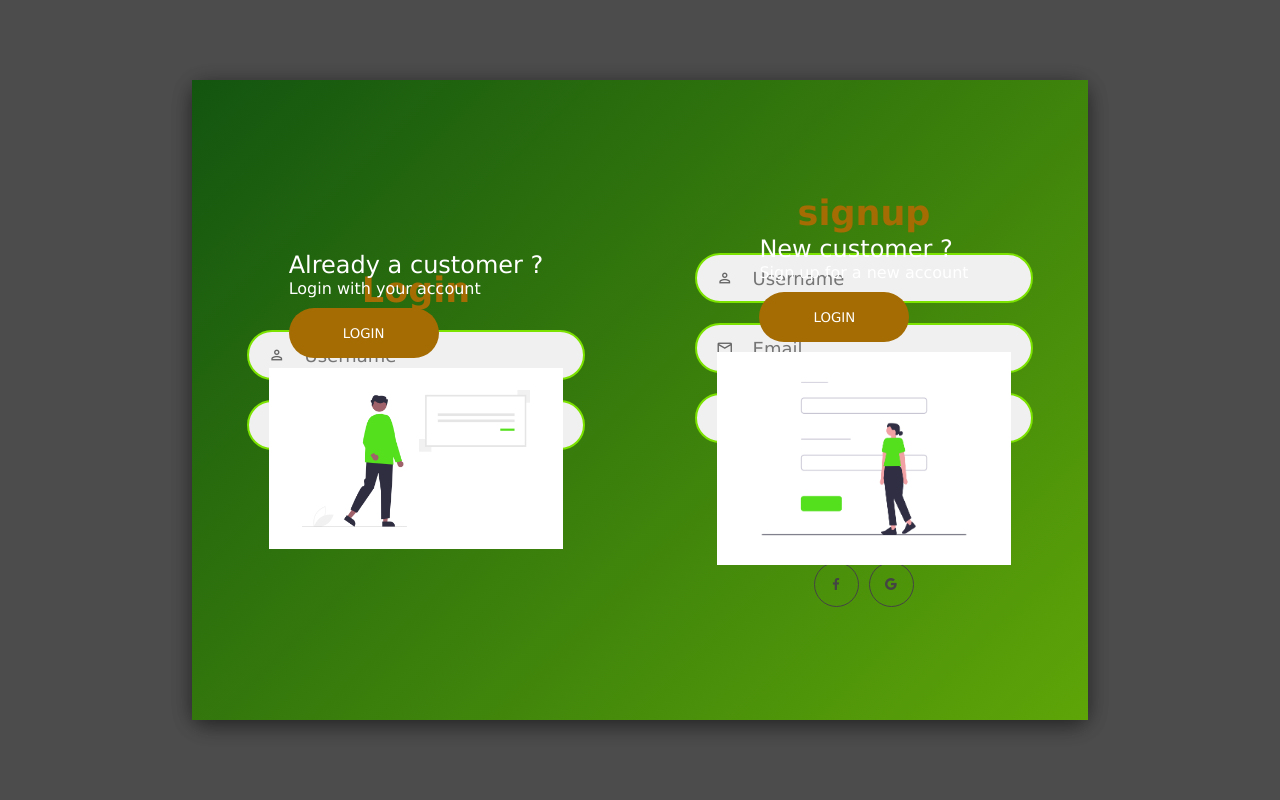
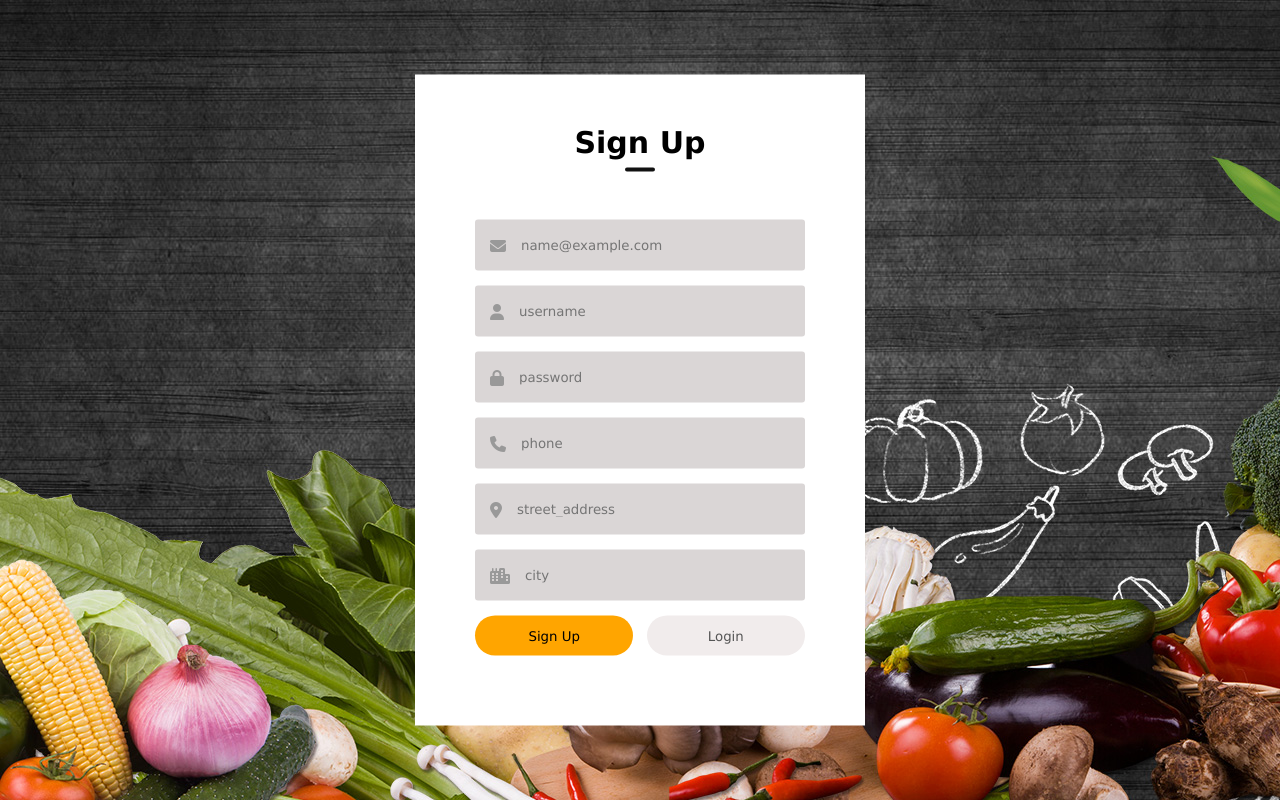
Before and after one commit to farahalibrahim/ShopSmart, a PHP site: page /HTML/login.html in a window 1280 px wide. Run offline with PHP 8.4, Linux system fonts and the light colour scheme; some libraries are stand-ins or nearby versions.

Commit message:
login and signup were done

```diff
--- a/CSS/login.css
+++ b/CSS/login.css
@@ -5,163 +5,87 @@
     font-family: Verdana, Geneva, Tahoma, sans-serif;
 }
 
-body {
-    display: flex;
-    align-items: center;
-    justify-content: center;
-    min-height: 100vh;
-    background: #4c4c4c;
+.container {
+    width: 100%;
+    height: 100vh;
+    background-image: url(../pics/—Pngtree—summer\ atmosphere\ restaurant\ supermarket\ vegetable_1098004.jpg);
+    background-position: center;
+    background-size: cover;
+    position: relative;
 }
 
-.container {
-    position: relative;
-    width: 70vw;
-    height: 80vh;
-    background: #f2f5f3;
-    border-radius: 15px;
-    box-shadow: 0 4px 20px 0 rgba(0, 0, 0, 0.3), 0 6px 20px 0 rgba(0, 0, 0, 0.3);
+.form-box {
+    width: 90%;
+    max-width: 450px;
+    position: absolute;
+    top: 50%;
+    left: 50%;
+    transform: translate(-50%, -50%);
+    background: #fff;
+    padding: 50px 60px 70px;
+    text-align: center;
 }
 
-.container::before {
-    content: "";
-    position: absolute;
-    top: 0;
-    width: 100%;
-    height: 100%;
-    background: linear-gradient(-45deg, #5ea508, #135510);
-    z-index: 0;
+.form-box h1 {
+    font-size: 30px;
+    margin-bottom: 60px;
+    color: rgb(0, 0, 0);
+    position: relative;
 }
 
-.login-signup {
+.form-box h1::after {
+    content: '';
+    width: 30px;
+    height: 4px;
+    border-radius: 3px;
+    background: rgb(17, 17, 17);
     position: absolute;
-    top: 0;
-    left: 0;
-    width: 100%;
-    height: 100%;
-    display: flex;
-    align-items: center;
-    justify-content: space-around;
-    position: absolute;
-    z-index: 3;
-}
-
-form {
-    display: flex;
-    align-items: center;
-    justify-content: center;
-    flex-direction: column;
-    width: 40%;
-    min-width: 238px;
-    padding: 0 10px;
-}
-
-.title {
-    font-size: 35px;
-    color: rgb(165, 108, 3);
-    margin-bottom: 10px;
+    bottom: -12px;
+    left: 50%;
+    transform: translateX(-50%);
 }
 
 .input-field {
-    width: 100%;
-    height: 50px;
-    background: #f0f0f0;
-    margin: 10px 0;
-    border: 2px solid #7ce200;
-    border-radius: 50px;
+    background: #dad6d6;
+    margin: 15px 0;
+    border-radius: 3px;
     display: flex;
     align-items: center;
+    max-height: 65px;
+    transition: max-height 0.5s;
+    overflow: hidden;
 }
-
-.input-field span {
-    flex: 1;
-    text-align: center;
-    color: #666;
-    font-size: 18px;
+input{
+    width: 100%;
+    background: transparent;
+    border: 0;
+    outline: 0;
+    padding: 18px 15px;
 }
-
-.input-field input {
-    flex: 5;
-    background: none;
-    border: none;
-    outline: none;
+.input-field i {
+    margin-left: 15px;
+    color: #999;
+}
+.btn-field {
     width: 100%;
-    font-size: 18px;
-    font-weight: 400;
-    color: #444;
+    display: flex;
+    justify-content: space-between;
 }
-
-.logbtn {
-    width: 150px;
-    height: 50px;
-    border: none;
-    border-radius: 50px;
-    background: rgb(165, 108, 3);
-    color: #fff;
-    font-weight: 400;
-    margin: 10px 0;
-    text-transform: uppercase;
+.btn-field button {
+    flex-basis: 48%;
+    background: orange;
+    color: black;
+    height: 40px;
+    border-radius: 20px;
+    border: 0;
+    outline: 0;
     cursor: pointer;
+    transition: background 1s;
 }
-
-.logbtn:hover {
-    background: #070707;
+.input-group {
+    height: -280px;
 }
-
-.social-text {
-    margin: 10px 0;
-    font-size: 16px;
+.btn-field button.disable {
+    background: #f1ecec;
+    color: #555;
 }
-
-.social-media {
-    display: flex;
-    justify-content: center;
-}
-
-.bx {
-    height: 45px;
-    width: 45px;
-    display: flex;
-    align-items: center;
-    justify-content: center;
-    color: #444;
-    border: 1px solid #444;
-    border-radius: 50px;
-    margin: 0 5px;
-    padding: 13px;
-}
-
-.panels-container {
-    position: absolute;
-    top: 0;
-    left: 0;
-    width: 100%;
-    height: 100%;
-    display: flex;
-    align-items: center;
-    justify-content: space-around;
-
-}
-
-.panel {
-    display: flex;
-    flex-direction: column;
-    align-items: center;
-    justify-content: space-around;
-    width: 35%;
-    min-width: 238px;
-    padding: 0 10px;
-    z-index: 0;
-}
-
-.content {
-    color: #fff;
-}
-
-.panel h3 {
-    font-size: 24px;
-    font-weight: 400;
-}
-
-.image {
-    width: 100%;
-}
--- a/HTML/login.html
+++ b/HTML/login.html
@@ -7,6 +7,8 @@
     <title>Login-SignUp</title>
     <link rel="stylesheet" href="path/to/font-awesome/css/font-awesome.min.css">
     <link rel="stylesheet" href="../CSS/login.css">
+    <!--link for icons-->
+    <script src="https://kit.fontawesome.com/f1d5e2b530.js" crossorigin="anonymous"></script>
     <!--link to box icons-->
     <link rel="stylesheet" href="https://cdn.jsdelivr.net/npm/boxicons@latest/css/boxicons.min.css">
     <!--link to google symbols-->
@@ -16,75 +18,81 @@
 
 <body>
     <div class="container">
-        <div class="login-signup">
-            <form action="" class="login-form">
-                <h2 class="title">Login</h2>
-                <div class="input-field">
-                    <span class="material-symbols-outlined">
-                        person
-                    </span>
-                    <input type="text" placeholder="Username">
+        <div class="form-box">
+            <h1 id="title">Sign Up</h1>
+            <form action="">
+                <div class="input-group">
+                   <div class="input-field">
+                        <i class="fa-solid fa-envelope"></i>
+                        <input type="email" placeholder="name@example.com">
+                   </div>
+                   <div class="input-field" id="namefield">
+                        <i class="fa-solid fa-user"></i>
+                        <input type="text" placeholder="username">
                 </div>
-                <div class="input-field">
-                    <span class="material-symbols-outlined">
-                        lock
-                    </span>
-                    <input type="password" placeholder="Password">
-                </div>
-                <input type="submit" value="Login" class="logbtn">
-            </form>
-            <form action="" class="signup-form">
-                <h2 class="title">signup</h2>
-                <div class="input-field">
-                    <span class="material-symbols-outlined">
-                        person
-                    </span>
-                    <input type="text" placeholder="Username">
-                </div>
-                <div class="input-field">
-                    <span class="material-symbols-outlined">
-                        mail
-                    </span>
-                    <input type="text" placeholder="Email">
-                </div>
-                <div class="input-field">
-                    <span class="material-symbols-outlined">
-                        lock
-                    </span>
-                    <input type="password" placeholder="Password">
-                </div>
-                <input type="submit" value="sign up" class="logbtn">
-                <p class="social-text">Or Sign up with social platform</p>
-                <div class="social-media">
-
-                    <a href="#"><i class="bx bxl-facebook"></i></a>
+                   <div class="input-field">
+                        <i class="fa-solid fa-lock"></i>
+                        <input type="password" placeholder="password">
+                   </div>
+                    <div class="input-field" id="phone">
+                        <i class="fa-solid fa-phone"></i>
+                        <input type="text" placeholder="phone">
+                    </div>
 
 
-                    <a href="#"><i class="bx bxl-google"></i></a>
+
+                   <div class="input-field" id="streetname">
+                        <i class="fa-solid fa-location-dot"></i>
+                        <input type="text" placeholder="street_address">
+                   </div>
 
 
+
+                    <div class="input-field" id="cityname">
+                        <i class="fa-solid fa-city"></i>
+                        <input type="text" placeholder="city">
+                    </div>
+                </div>
+                <div class="btn-field" >
+                    <button type="button" id="signupBtn">Sign Up</button>
+                    <button type="button" id="loginBtn" class="disable">Login</button>
                 </div>
             </form>
-            <div class="panels-container">
-                <div class="panel left-panel">
-                    <div class="content">
-                        <h3>Already a customer ?</h3>
-                        <p>Login with your account</p>
-                        <button class="logbtn">Login</button>
-                    </div>
-                    <img src="../pics/undraw_Sign_in_re_o58h.png" alt="" class="image">
-                </div>
-                <div class="panel right-panel">
-                    <div class="content">
-                        <h3>New customer ?</h3>
-                        <p>Sign up for a new account</p>
-                        <button class="logbtn">Login</button>
-                    </div>
-                    <img src="../pics/undraw_undraw_sign_up_ln1s_(1)_s4bc.png" alt="" class="image">
-                </div>
-            </div>
         </div>
     </div>
+
+
+
+
+    <script>
+
+        let signupBtn = document.getElementById("signupBtn");
+        let loginBtn = document.getElementById("loginBtn");
+        let namefield = document.getElementById("namefield");
+        let title = document.getElementById("title");
+
+        loginBtn.onclick = function(){
+            namefield.style.maxHeight = '0';
+            phone.style.maxHeight = '0';
+            streetname.style.maxHeight = '0';
+            cityname.style.maxHeight = '0';
+            title.innerHTML = "Login" ;
+            signupBtn.classList.add("disable");
+            loginBtn.classList.remove("disable");
+        }
+
+        signupBtn.onclick = function(){
+            namefield.style.maxHeight = '65px';
+            phone.style.maxHeight = '65px';
+            streetname.style.maxHeight = '65px';
+            cityname.style.maxHeight = '65px';
+            title.innerHTML = "Sign Up" ;
+            signupBtn.classList.remove("disable");
+            loginBtn.classList.add("disable");
+        }
+
+
+    </script>
 </body>
 
 </html>
--- a/JS/test.js
+++ b/JS/test.js
@@ -15,3 +15,7 @@ var swiper = new Swiper(".home", {
       prevEl: ".swiper-button-prev",
     },
   });
+  let loginform = document.querySelector('.login-form');
+  document.querySelector('#loginbtn').onclick = () => {
+    loginform.classList.toggle('active');
+  }
--- a/PHP/admin.php
+++ b/PHP/admin.php
@@ -12,6 +12,10 @@ $conn = DatabaseHelper::connect([DBCONNSTRING, DBUSER, DBPASS]); ?>
     <style>
         .hidden {
             display: none;
+        }
+        .form .label {
+            font-size: 20px;
+
         }
     </style>
     <!-- for use of AJAX and JQuery for autocomplete  -->
```
Also changed, not shown: CSS/test.css (+48 -0 lines), HTML/test.html (added, +243 -0 lines), PHP/cart.php (+33 -11 lines), pics/—Pngtree—summer atmosphere restaurant supermarket vegetable_1098004.jpg (added).
